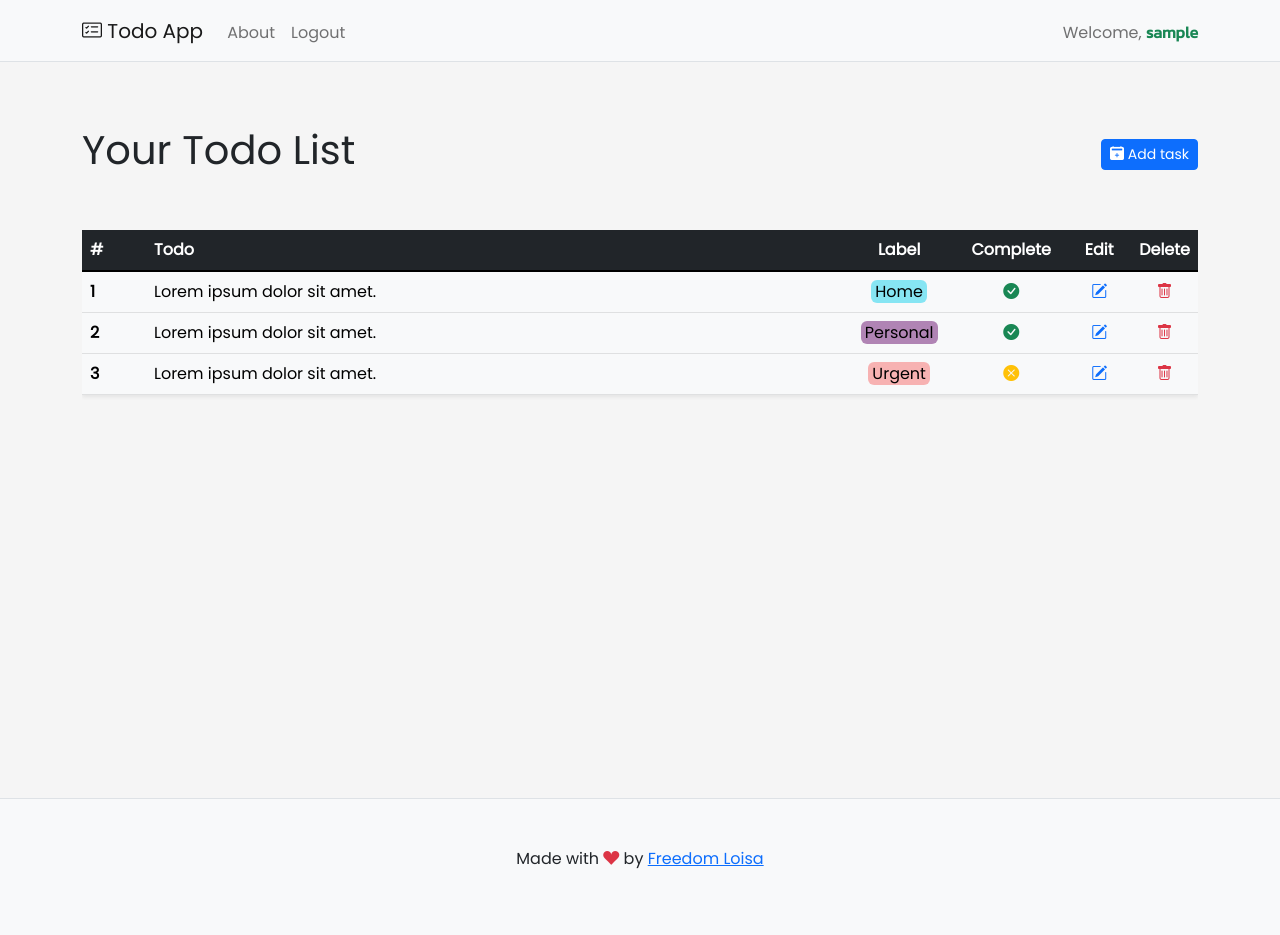
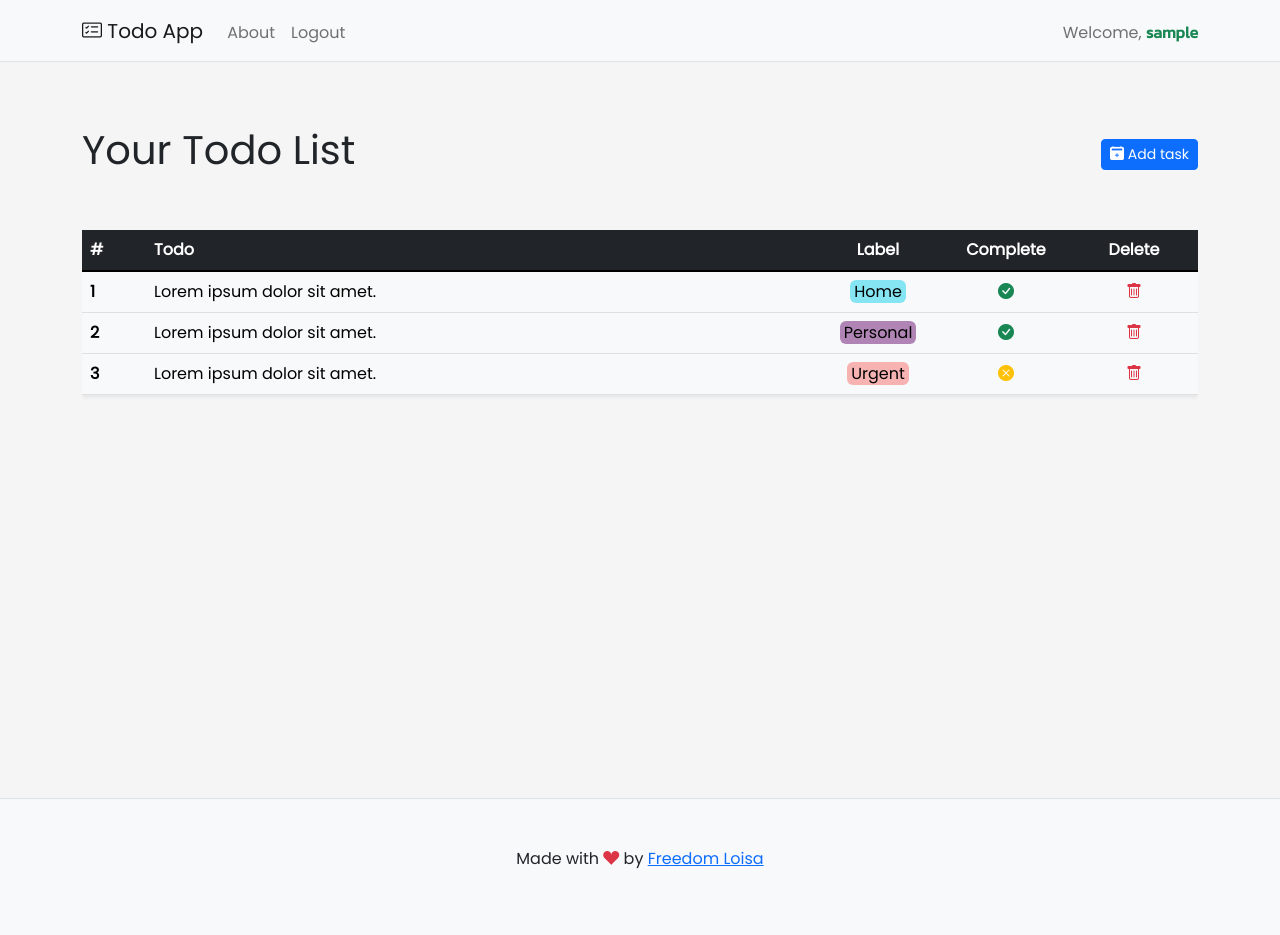
Before and after one commit to LoisaKitakaya/Flask-To-do, a Flask app: page / in a window 1280 px wide. Run offline with Flask 3, Linux system fonts and the light colour scheme; the visitor is signed in with stand-in values (Sample User, id 1); some libraries are stand-ins or nearby versions.

Commit message:
minor ui changes

```diff
--- a/app/static/style.css
+++ b/app/static/style.css
@@ -22,13 +22,9 @@ html {
   min-height: 92vh !important;
 }
 
-.table-header {
-  width: 7rem !important;
-  text-align: center !important;
-}
-
+.table-header,
 .table-btn {
-  width: 4rem !important;
+  width: 8rem !important;
   text-align: center !important;
 }
 
--- a/app/templates/index.html
+++ b/app/templates/index.html
@@ -16,7 +16,11 @@
   <!-- flash -->
   <div class="d-flex align-items-center justify-content-between mb-5">
     <h1>Your Todo List</h1>
-    <button class="btn btn-primary btn-sm">
+    <button
+      class="btn btn-primary btn-sm"
+      data-bs-toggle="modal"
+      data-bs-target="#addTaskModal"
+    >
       <i class="bi bi-calendar2-plus-fill"></i> Add task
     </button>
   </div>
@@ -25,6 +29,10 @@
   <!-- table -->
 </div>
 
+<!-- add task modal -->
+{% include 'addtask.html' %}
+<!-- add task modal -->
+
 <!-- footer -->
 {% include 'footer.html' %}
 <!-- footer -->
--- a/app/templates/login.html
+++ b/app/templates/login.html
@@ -18,7 +18,7 @@
         <div class="mb-3">
           <label for="username" class="form-label">Username</label>
           <input
-            type="username"
+            type="text"
             class="form-control"
             name="username"
             placeholder="e.g. johndoe"
--- a/app/templates/signup.html
+++ b/app/templates/signup.html
@@ -18,7 +18,7 @@
         <div class="mb-3">
           <label for="username" class="form-label">Username</label>
           <input
-            type="username"
+            type="text"
             class="form-control"
             name="username"
             placeholder="e.g. johndoe"
--- a/app/templates/table.html
+++ b/app/templates/table.html
@@ -6,7 +6,6 @@
         <th scope="col">Todo</th>
         <th scope="col" class="table-header">Label</th>
         <th scope="col" class="table-header">Complete</th>
-        <th scope="col" class="table-btn my-btn">Edit</th>
         <th scope="col" class="table-btn my-btn">Delete</th>
       </tr>
     </thead>
@@ -19,9 +18,6 @@
         </td>
         <td class="table-header">
           <i class="bi bi-check-circle-fill text-success"></i>
-        </td>
-        <td class="table-btn my-btn">
-          <i class="bi bi-pencil-square text-primary"></i>
         </td>
         <td class="table-btn my-btn">
           <i class="bi bi-trash text-danger"></i>
@@ -37,9 +33,6 @@
           <i class="bi bi-check-circle-fill text-success"></i>
         </td>
         <td class="table-btn my-btn">
-          <i class="bi bi-pencil-square text-primary"></i>
-        </td>
-        <td class="table-btn my-btn">
           <i class="bi bi-trash text-danger"></i>
         </td>
       </tr>
@@ -53,9 +46,6 @@
           <i class="bi bi-x-circle-fill text-warning"></i>
         </td>
         <td class="table-btn my-btn">
-          <i class="bi bi-pencil-square text-primary"></i>
-        </td>
-        <td class="table-btn my-btn">
           <i class="bi bi-trash text-danger"></i>
         </td>
       </tr>
```
